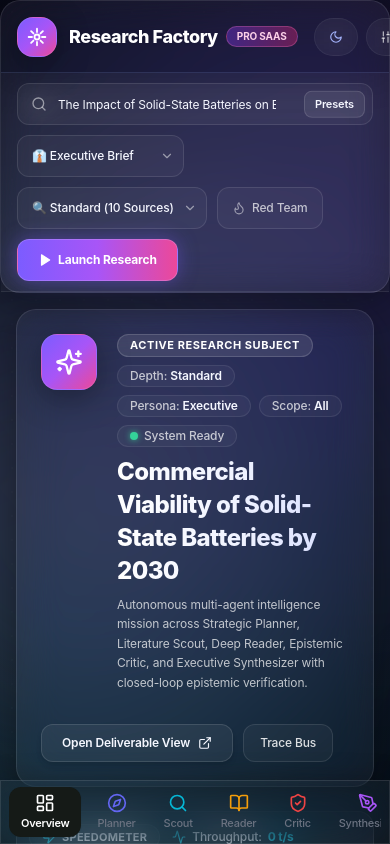
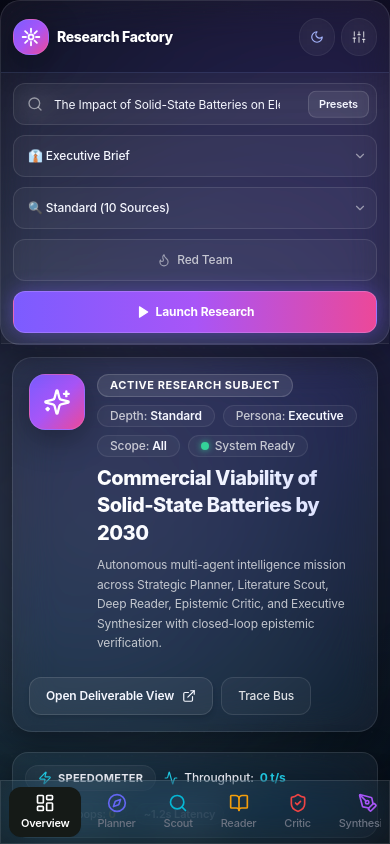
Before and after one commit to AnushkaTandon26/Multi-Agent-Reseach-and-Report-Factory, a Next.js app: page / in a window 390 px wide. Built offline with nearby package versions, Linux system fonts and the light colour scheme.

Commit message:
Improve responsive dashboard layout

```diff
--- a/src/app/page.tsx
+++ b/src/app/page.tsx
@@ -484,7 +484,7 @@ export default function HomePage() {
         />
 
         {/* Dynamic Page Views */}
-        <main className="flex-1 p-4 sm:p-6 lg:p-8 xl:p-10 w-full space-y-6 pb-28">
+        <main className="min-w-0 flex-1 p-3 sm:p-6 lg:p-8 xl:p-10 w-full space-y-5 sm:space-y-6 pb-28">
           {workflowState.status === 'error' && (
             <div className="p-4 bg-rose-50 border border-rose-300 rounded-2xl flex items-center justify-between gap-3 text-rose-900 shadow-xs">
               <div className="flex items-center gap-3">
--- a/src/components/Header.tsx
+++ b/src/components/Header.tsx
@@ -25,7 +25,7 @@ import {
 } from 'lucide-react';
 import { ResearchWorkflowState, ResearchDepth, ReportPersona, SearchScope } from '../lib/types';
 import { NavView } from './Sidebar';
-import { usePreferences } from '../context/PreferencesContext';
+import { AppTheme, usePreferences } from '../context/PreferencesContext';
 
 interface HeaderProps {
   state: ResearchWorkflowState;
@@ -93,10 +93,10 @@ export const Header: React.FC<HeaderProps> = ({
   return (
     <div className="w-full liquid-glass sticky top-0 z-20 shadow-md no-print border-b border-[rgba(160,190,255,0.25)]">
       {/* 1. Main Top Navbar (Liquid Glass, 72px) */}
-      <header className="h-[72px] px-4 sm:px-6 flex items-center justify-between gap-4 border-b border-[rgba(160,190,255,0.15)]">
+      <header className="min-h-[72px] h-auto px-3 py-3 sm:px-6 lg:h-[72px] lg:py-0 flex flex-wrap lg:flex-nowrap items-center justify-between gap-3 border-b border-[rgba(160,190,255,0.15)]">
         {/* Logo left */}
-        <div className="flex items-center gap-3 shrink-0">
-          <div className="w-10 h-10 rounded-2xl liquid-glass-tinted-blue flex items-center justify-center shadow-lg">
+        <div className="flex min-w-0 items-center gap-2 sm:gap-3 shrink-0">
+          <div className="w-9 h-9 sm:w-10 sm:h-10 rounded-2xl liquid-glass-tinted-blue flex items-center justify-center shadow-lg shrink-0">
             <svg
               className="w-5 h-5 text-white"
               viewBox="0 0 24 24"
@@ -110,12 +110,12 @@ export const Header: React.FC<HeaderProps> = ({
               <path d="M12 2v4M12 18v4M4.93 4.93l2.83 2.83M16.24 16.24l2.83 2.83M2 12h4M18 12h4M4.93 19.07l2.83-2.83M16.24 7.76l2.83-2.83" />
             </svg>
           </div>
-          <div>
+          <div className="min-w-0">
             <div className="flex items-center gap-2">
-              <span className="font-extrabold text-lg text-white tracking-tight drop-shadow-sm">
+              <span className="font-extrabold text-sm sm:text-lg text-white tracking-tight drop-shadow-sm whitespace-nowrap">
                 Research Factory
               </span>
-              <span className="text-[10px] font-mono px-2.5 py-0.5 rounded-full bg-gradient-to-r from-violet-600/40 to-pink-600/40 text-pink-200 font-bold border border-pink-400/30">
+              <span className="hidden sm:inline text-[10px] font-mono px-2.5 py-0.5 rounded-full bg-gradient-to-r from-violet-600/40 to-pink-600/40 text-pink-200 font-bold border border-pink-400/30">
                 PRO SAAS
               </span>
             </div>
@@ -126,7 +126,7 @@ export const Header: React.FC<HeaderProps> = ({
         </div>
 
         {/* Center: System Status Indicator (Apple Liquid Glass Pill) */}
-        <div className="hidden lg:flex items-center gap-2 px-4 py-2 rounded-full liquid-glass-subtle text-xs font-medium border border-[rgba(160,190,255,0.25)]">
+        <div className="hidden xl:flex items-center gap-2 px-4 py-2 rounded-full liquid-glass-subtle text-xs font-medium border border-[rgba(160,190,255,0.25)]">
           <span
             className={`w-2.5 h-2.5 rounded-full ${
               isRunning ? 'bg-amber-400 animate-pulse' : 'bg-cyan-400 shadow-[0_0_8px_rgba(6,182,212,0.8)]'
@@ -152,12 +152,12 @@ export const Header: React.FC<HeaderProps> = ({
         </div>
 
         {/* Right Section: Glowing Pills & Action Buttons */}
-        <div className="flex items-center gap-2 sm:gap-2.5 shrink-0">
+        <div className="ml-auto flex max-w-full flex-wrap items-center justify-end gap-1.5 sm:gap-2.5 shrink-0">
           {/* BYOD Files Vault Pill */}
           <button
             type="button"
             onClick={onOpenUploader}
-            className="hidden sm:flex items-center gap-1.5 h-[40px] px-4 rounded-full liquid-glass-subtle hover:bg-[rgba(160,190,255,0.18)] text-xs font-semibold text-white transition-all border border-[rgba(160,190,255,0.25)]"
+            className="hidden lg:flex items-center gap-1.5 h-[40px] px-4 rounded-full liquid-glass-subtle hover:bg-[rgba(160,190,255,0.18)] text-xs font-semibold text-white transition-all border border-[rgba(160,190,255,0.25)]"
             title="Upload Custom Data Files (PDF, CSV, TXT)"
           >
             <UploadCloud className="w-4 h-4 text-[#4ADE80]" />
@@ -173,7 +173,7 @@ export const Header: React.FC<HeaderProps> = ({
           <button
             type="button"
             onClick={onOpenLibrary}
-            className="hidden sm:flex items-center gap-1.5 h-[40px] px-4 rounded-full liquid-glass-subtle hover:bg-[rgba(160,190,255,0.18)] text-xs font-semibold text-white transition-all border border-[rgba(160,190,255,0.25)]"
+            className="hidden lg:flex items-center gap-1.5 h-[40px] px-4 rounded-full liquid-glass-subtle hover:bg-[rgba(160,190,255,0.18)] text-xs font-semibold text-white transition-all border border-[rgba(160,190,255,0.25)]"
             title="Saved Intelligence Library"
           >
             <Bookmark className="w-4 h-4 text-[#60A5FA]" />
@@ -188,7 +188,7 @@ export const Header: React.FC<HeaderProps> = ({
               const nextIndex = (themesOrder.indexOf(theme) + 1) % themesOrder.length;
               setTheme(themesOrder[nextIndex]);
             }}
-            className="flex items-center gap-1.5 h-[38px] px-3.5 rounded-full liquid-glass-subtle hover:bg-[rgba(255,255,255,0.08)] text-xs font-semibold text-[#F5F7FF] transition-all border border-[rgba(255,255,255,0.10)]"
+            className="flex items-center gap-1.5 h-[38px] px-2.5 sm:px-3.5 rounded-full liquid-glass-subtle hover:bg-[rgba(255,255,255,0.08)] text-xs font-semibold text-[#F5F7FF] transition-all border border-[rgba(255,255,255,0.10)]"
             title={`Cycle Theme (Current: ${theme})`}
           >
             {theme === 'light' || theme === 'claymorphism' ? (
@@ -207,7 +207,7 @@ export const Header: React.FC<HeaderProps> = ({
           <button
             type="button"
             onClick={onOpenSettings}
-            className="flex items-center gap-1.5 h-[38px] px-3.5 rounded-full liquid-glass-subtle hover:bg-[rgba(255,255,255,0.08)] text-xs font-semibold text-[#F5F7FF] transition-all border border-[rgba(255,255,255,0.10)]"
+            className="flex items-center gap-1.5 h-[38px] px-2.5 sm:px-3.5 rounded-full liquid-glass-subtle hover:bg-[rgba(255,255,255,0.08)] text-xs font-semibold text-[#F5F7FF] transition-all border border-[rgba(255,255,255,0.10)]"
             title="Model Config, Themes, Fonts & Languages"
           >
             <Sliders className="w-3.5 h-3.5 text-[rgba(255,255,255,0.7)]" />
@@ -228,10 +228,10 @@ export const Header: React.FC<HeaderProps> = ({
       </header>
 
       {/* 2. Command Bar (Clean Floating Frosted Glass) */}
-      <div className="px-4 sm:px-6 py-2.5 bg-[rgba(255,255,255,0.02)] backdrop-blur-xl border-b border-[rgba(255,255,255,0.08)]">
-        <form onSubmit={handleSubmit} className="flex flex-wrap lg:flex-nowrap items-center gap-2.5 w-full">
+      <div className="px-3 sm:px-6 py-2.5 bg-[rgba(255,255,255,0.02)] backdrop-blur-xl border-b border-[rgba(255,255,255,0.08)]">
+        <form onSubmit={handleSubmit} className="grid w-full min-w-0 grid-cols-1 sm:grid-cols-2 xl:grid-cols-[minmax(0,1fr)_auto_auto_auto_auto] items-center gap-2.5">
           {/* Wide Pill Topic Input */}
-          <div className="relative flex-1 min-w-[280px]">
+          <div className="relative min-w-0 sm:col-span-2 xl:col-span-1">
             <div className="absolute left-3.5 top-1/2 -translate-y-1/2 text-[rgba(255,255,255,0.5)] pointer-events-none">
               <Search className="w-4 h-4" />
             </div>
@@ -241,7 +241,7 @@ export const Header: React.FC<HeaderProps> = ({
               onChange={(e) => setTopicInput(e.target.value)}
               placeholder="Enter complex research topic, thesis, or technical domain..."
               disabled={isRunning}
-              className="w-full h-[42px] pl-10 pr-24 rounded-xl border border-[rgba(255,255,255,0.10)] focus:border-[#7C5CFF] focus:ring-1 focus:ring-[#7C5CFF]/40 text-xs sm:text-sm text-[#F5F7FF] placeholder-[rgba(255,255,255,0.40)] transition-all bg-[rgba(255,255,255,0.04)] backdrop-blur-md disabled:opacity-50"
+              className="w-full min-w-0 h-[42px] pl-10 pr-24 rounded-xl border border-[rgba(255,255,255,0.10)] focus:border-[#7C5CFF] focus:ring-1 focus:ring-[#7C5CFF]/40 text-xs sm:text-sm text-[#F5F7FF] placeholder-[rgba(255,255,255,0.40)] transition-all bg-[rgba(255,255,255,0.04)] backdrop-blur-md disabled:opacity-50"
             />
             <button
               type="button"
@@ -254,12 +254,12 @@ export const Header: React.FC<HeaderProps> = ({
           </div>
 
           {/* Pill Dropdown: Report Persona */}
-          <div className="relative">
+          <div className="relative min-w-0 w-full xl:w-auto">
             <select
               value={persona}
               onChange={(e) => setPersona(e.target.value as ReportPersona)}
               disabled={isRunning}
-              className="h-[42px] appearance-none pl-3.5 pr-8 rounded-xl border border-[rgba(255,255,255,0.10)] focus:border-[#7C5CFF] bg-[rgba(255,255,255,0.04)] text-xs font-medium text-[#F5F7FF] hover:bg-[rgba(255,255,255,0.08)] transition-colors cursor-pointer"
+              className="w-full min-w-0 h-[42px] appearance-none pl-3.5 pr-8 rounded-xl border border-[rgba(255,255,255,0.10)] focus:border-[#7C5CFF] bg-[rgba(255,255,255,0.04)] text-xs font-medium text-[#F5F7FF] hover:bg-[rgba(255,255,255,0.08)] transition-colors cursor-pointer xl:w-auto"
             >
               <option value="executive" className="bg-[#0B0D1A] text-[#F5F7FF]">👔 Executive Brief</option>
               <option value="academic" className="bg-[#0B0D1A] text-[#F5F7FF]">🎓 Academic Survey</option>
@@ -270,12 +270,12 @@ export const Header: React.FC<HeaderProps> = ({
           </div>
 
           {/* Pill Dropdown: Depth */}
-          <div className="relative">
+          <div className="relative min-w-0 w-full xl:w-auto">
             <select
               value={depth}
               onChange={(e) => setDepth(e.target.value as ResearchDepth)}
               disabled={isRunning}
-              className="h-[42px] appearance-none pl-3.5 pr-8 rounded-xl border border-[rgba(255,255,255,0.10)] focus:border-[#7C5CFF] bg-[rgba(255,255,255,0.04)] text-xs font-medium text-[#F5F7FF] hover:bg-[rgba(255,255,255,0.08)] transition-colors cursor-pointer capitalize"
+              className="w-full min-w-0 h-[42px] appearance-none pl-3.5 pr-8 rounded-xl border border-[rgba(255,255,255,0.10)] focus:border-[#7C5CFF] bg-[rgba(255,255,255,0.04)] text-xs font-medium text-[#F5F7FF] hover:bg-[rgba(255,255,255,0.08)] transition-colors cursor-pointer capitalize xl:w-auto"
             >
               <option value="quick" className="bg-[#0B0D1A] text-[#F5F7FF]">⚡ Quick (4 Sources)</option>
               <option value="standard" className="bg-[#0B0D1A] text-[#F5F7FF]">🔍 Standard (10 Sources)</option>
@@ -289,7 +289,7 @@ export const Header: React.FC<HeaderProps> = ({
             type="button"
             onClick={() => setRedTeamMode(!redTeamMode)}
             disabled={isRunning}
-            className={`flex items-center gap-1.5 h-[42px] px-3.5 rounded-xl border text-xs font-medium transition-all shrink-0 ${
+            className={`flex w-full xl:w-auto items-center justify-center gap-1.5 h-[42px] px-3.5 rounded-xl border text-xs font-medium transition-all min-w-0 ${
               redTeamMode
                 ? 'bg-rose-500/20 border-rose-400/40 text-rose-200 shadow-[0_0_12px_rgba(244,63,94,0.25)]'
                 : 'bg-[rgba(255,255,255,0.04)] border-[rgba(255,255,255,0.10)] text-[rgba(255,255,255,0.7)] hover:text-[#F5F7FF] hover:bg-[rgba(255,255,255,0.08)]'
@@ -304,7 +304,7 @@ export const Header: React.FC<HeaderProps> = ({
           <button
             type="submit"
             disabled={isRunning || !topicInput.trim()}
-            className="flex items-center gap-1.5 h-[42px] px-5 rounded-xl bg-gradient-to-r from-[#7C5CFF] via-[#A855F7] to-[#EC4899] hover:from-[#8C70FF] hover:to-[#F459A4] text-white text-xs font-bold transition-all shadow-[0_0_20px_rgba(124,92,255,0.4)] disabled:opacity-40 shrink-0 border border-purple-300/30 active:scale-95"
+            className="flex w-full xl:w-auto items-center justify-center gap-1.5 h-[42px] px-5 rounded-xl bg-gradient-to-r from-[#7C5CFF] via-[#A855F7] to-[#EC4899] hover:from-[#8C70FF] hover:to-[#F459A4] text-white text-xs font-bold transition-all shadow-[0_0_20px_rgba(124,92,255,0.4)] disabled:opacity-40 border border-purple-300/30 active:scale-95 whitespace-nowrap"
           >
             <Play className="w-3.5 h-3.5 fill-white" />
             <span>Launch Research</span>
--- a/src/components/views/FloorOverviewView.tsx
+++ b/src/components/views/FloorOverviewView.tsx
@@ -100,16 +100,16 @@ export const FloorOverviewView: React.FC<FloorOverviewViewProps> = ({
   ];
 
   return (
-    <div className="space-y-6 pb-20 w-full">
+    <div className="min-w-0 w-full space-y-5 sm:space-y-6 pb-20">
       {/* 1. Topic Header (VisionOS Floating Liquid Glass Hero) */}
-      <div className="liquid-glass p-6 sm:p-7 lg:p-8 flex flex-col xl:flex-row items-start xl:items-center justify-between gap-6 relative overflow-hidden">
-        <div className="flex items-start sm:items-center gap-5 sm:gap-6 relative z-10 flex-1">
+      <div className="liquid-glass min-w-0 p-4 sm:p-7 lg:p-8 flex flex-col xl:flex-row items-start xl:items-center justify-between gap-4 sm:gap-6 relative overflow-hidden">
+        <div className="flex min-w-0 items-start sm:items-center gap-3 sm:gap-6 relative z-10 flex-1">
           {/* Glowing Icon Tile */}
           <div className="w-14 h-14 sm:w-16 sm:h-16 rounded-2xl liquid-glass-tinted-blue flex items-center justify-center shrink-0 shadow-sm">
             <Sparkles className="w-7 h-7 sm:w-8 sm:h-8 text-current" />
           </div>
 
-          <div className="space-y-2 flex-1">
+          <div className="min-w-0 space-y-2 flex-1">
             {/* Meta Tags & Status Row */}
             <div className="flex items-center gap-2 flex-wrap">
               <span className="text-[11px] font-mono font-bold uppercase tracking-wider text-white bg-[rgba(255,255,255,0.10)] px-3 py-0.5 rounded-full border border-[rgba(255,255,255,0.15)] shadow-xs">
@@ -150,7 +150,7 @@ export const FloorOverviewView: React.FC<FloorOverviewViewProps> = ({
             </div>
 
             {/* Main Big Subject Title with Subtle Gradient */}
-            <h1 className="text-2xl sm:text-3xl lg:text-4xl font-extrabold tracking-tight leading-snug bg-gradient-to-r from-[#FFFFFF] via-[#F0F3FF] to-[#D5DCFF] bg-clip-text text-transparent">
+            <h1 className="text-xl sm:text-3xl lg:text-4xl font-extrabold tracking-tight leading-snug bg-gradient-to-r from-[#FFFFFF] via-[#F0F3FF] to-[#D5DCFF] bg-clip-text text-transparent break-words [overflow-wrap:anywhere]">
               {state.topic || 'Commercial Viability of Solid-State Batteries by 2030'}
             </h1>
 
@@ -162,10 +162,10 @@ export const FloorOverviewView: React.FC<FloorOverviewViewProps> = ({
         </div>
 
         {/* Action Buttons on the Right Aligned */}
-        <div className="flex items-center gap-2.5 relative z-10 shrink-0 mt-2 xl:mt-0">
+        <div className="flex w-full sm:w-auto flex-wrap items-center gap-2 relative z-10 min-w-0 mt-2 xl:mt-0">
           <button
             onClick={() => onNavigate('report')}
-            className={`flex items-center gap-2 px-5 py-2.5 text-xs sm:text-sm font-semibold rounded-xl transition-all shadow-md active:scale-95 ${
+            className={`flex max-w-full items-center gap-2 px-4 sm:px-5 py-2.5 text-xs sm:text-sm font-semibold rounded-xl transition-all shadow-md active:scale-95 break-words ${
               report
                 ? 'bg-gradient-to-r from-[#7C5CFF] via-[#A855F7] to-[#EC4899] text-white shadow-[0_0_20px_rgba(124,92,255,0.4)] border border-purple-300/30'
                 : 'bg-[rgba(255,255,255,0.06)] hover:bg-[rgba(255,255,255,0.12)] text-[#F5F7FF] border border-[rgba(255,255,255,0.12)]'
@@ -185,8 +185,8 @@ export const FloorOverviewView: React.FC<FloorOverviewViewProps> = ({
       </div>
 
       {/* Telemetry & Speedometer Bar */}
-      <div className="liquid-glass p-3 sm:p-3.5 !rounded-2xl flex flex-wrap items-center justify-between gap-3 text-xs">
-        <div className="flex items-center gap-3">
+      <div className="liquid-glass min-w-0 p-3 sm:p-3.5 !rounded-2xl flex flex-wrap items-center justify-between gap-3 text-xs">
+        <div className="flex min-w-0 flex-wrap items-center gap-2 sm:gap-3">
           <span className="liquid-glass-subtle !px-3 !py-1 flex items-center gap-1.5 font-bold text-[11px] tracking-wide">
             <Zap className="w-3.5 h-3.5 text-cyan-400" /> SPEEDOMETER
           </span>
@@ -202,7 +202,7 @@ export const FloorOverviewView: React.FC<FloorOverviewViewProps> = ({
             </strong>
           </span>
         </div>
-        <div className="flex items-center gap-2 text-[11px] opacity-75">
+        <div className="flex flex-wrap items-center gap-2 text-[11px] opacity-75">
           <span className="liquid-glass-subtle !px-2.5 !py-0.5 font-medium">
             Active Loops: <strong className="text-amber-400 font-mono">{replanHistory.length}</strong>
           </span>
@@ -213,26 +213,26 @@ export const FloorOverviewView: React.FC<FloorOverviewViewProps> = ({
       </div>
 
       {/* 2. Row of 5 KPI Cards (Translucent Theme-Responsive Glass Cards) */}
-      <div className="grid grid-cols-2 sm:grid-cols-3 lg:grid-cols-5 gap-4">
+      <div className="grid min-w-0 grid-cols-1 min-[420px]:grid-cols-2 md:grid-cols-3 xl:grid-cols-5 gap-3 sm:gap-4">
         {kpis.map((kpi) => (
           <div
             key={kpi.id}
-            className="liquid-glass glass-panel-hover p-4 sm:p-5 flex flex-col justify-between min-h-[140px]"
+            className="liquid-glass glass-panel-hover min-w-0 p-4 sm:p-5 flex flex-col justify-between min-h-[140px]"
           >
             {/* KPI Label with Icon */}
-            <div className="flex items-center justify-between mb-2">
-              <span className="text-xs sm:text-sm font-medium opacity-85 flex items-center gap-1.5">
+            <div className="flex min-w-0 items-start justify-between gap-2 mb-2">
+              <span className="min-w-0 text-xs sm:text-sm font-medium opacity-85 flex items-center gap-1.5 break-words [overflow-wrap:anywhere]">
                 {kpi.icon}
                 {kpi.label}
               </span>
-              <span title={kpi.info} className="cursor-help opacity-50 hover:opacity-100">
+              <span title={kpi.info} className="shrink-0 cursor-help opacity-50 hover:opacity-100">
                 <Info className="w-3.5 h-3.5" />
               </span>
             </div>
 
             {/* Big 36px+ JetBrains Mono Number */}
-            <div className="my-1.5">
-              <span className="text-3xl sm:text-4xl font-extrabold font-mono tracking-tight drop-shadow-sm text-current">
+            <div className="my-1.5 min-w-0">
+              <span className="text-3xl sm:text-4xl font-extrabold font-mono tracking-tight drop-shadow-sm text-current break-words">
                 {kpi.value}
               </span>
             </div>
@@ -264,9 +264,9 @@ export const FloorOverviewView: React.FC<FloorOverviewViewProps> = ({
       {/* 4. Two Columns Below Pipeline: Left Activity Feed & Right Source Quality / Deliverable */}
       <div className="grid grid-cols-1 lg:grid-cols-12 gap-5">
         {/* Left Column (7 cols): Live Activity Feed */}
-        <div className="lg:col-span-7 liquid-glass rounded-3xl p-6 space-y-4 shadow-xl">
-          <div className="flex items-center justify-between border-b border-[rgba(160,190,255,0.2)] pb-3">
-            <div className="flex items-center gap-2">
+        <div className="min-w-0 lg:col-span-7 liquid-glass rounded-3xl p-4 sm:p-6 space-y-4 shadow-xl">
+          <div className="flex flex-wrap items-center justify-between gap-2 border-b border-[rgba(160,190,255,0.2)] pb-3">
+            <div className="flex min-w-0 items-center gap-2">
               <Radio className="w-4 h-4 text-cyan-400 animate-pulse" />
               <h3 className="font-bold text-sm text-white">
                 Live Inter-Agent Activity Feed
@@ -274,7 +274,7 @@ export const FloorOverviewView: React.FC<FloorOverviewViewProps> = ({
             </div>
             <button
               onClick={() => onNavigate('logs')}
-              className="text-xs text-[#93C5FD] hover:text-white hover:underline font-semibold flex items-center gap-1"
+              className="max-w-full text-left text-xs text-[#93C5FD] hover:text-white hover:underline font-semibold flex items-center gap-1"
             >
               View Full Message Bus ({messages.length}) &rarr;
             </button>
@@ -293,8 +293,8 @@ export const FloorOverviewView: React.FC<FloorOverviewViewProps> = ({
                     key={msg.id || i}
                     className="p-3.5 liquid-glass-subtle rounded-2xl flex items-start justify-between gap-3 text-xs border border-[rgba(160,190,255,0.2)]"
                   >
-                    <div className="space-y-1">
-                      <div className="flex items-center gap-2">
+                    <div className="min-w-0 space-y-1">
+                      <div className="flex flex-wrap items-center gap-2">
                         <span className="font-mono text-[10px] text-[#9AA8D6]">{time}</span>
                         <div className="flex items-center gap-1 font-mono font-bold text-white">
                           <span className="uppercase text-violet-300">{msg.from}</span>
@@ -315,7 +315,7 @@ export const FloorOverviewView: React.FC<FloorOverviewViewProps> = ({
         </div>
 
         {/* Right Column (5 cols): Source Quality & Report Snapshot */}
-        <div className="lg:col-span-5 liquid-glass rounded-3xl p-6 space-y-4 shadow-xl">
+        <div className="min-w-0 lg:col-span-5 liquid-glass rounded-3xl p-4 sm:p-6 space-y-4 shadow-xl">
           <div className="flex items-center justify-between border-b border-[rgba(160,190,255,0.2)] pb-3">
             <h3 className="font-bold text-sm text-white">
               Discovered Source Authority
@@ -374,7 +374,7 @@ export const FloorOverviewView: React.FC<FloorOverviewViewProps> = ({
             <div className="w-8 h-8 rounded-full liquid-glass-tinted-blue flex items-center justify-center shrink-0 shadow-md">
               <Sparkles className="w-4 h-4 text-white" />
             </div>
-            <div>
+            <div className="min-w-0">
               <h4 className="text-xs font-bold text-pink-200 uppercase tracking-wider">
                 Multi-Agent Epistemic Assurance
               </h4>
```
Also changed, not shown: src/components/ResearchFloor.tsx (+17 -17 lines).
